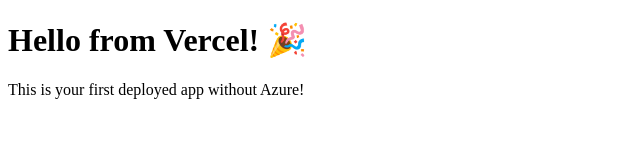
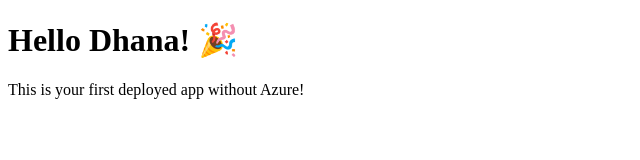
Before and after one commit to dhana0448/hello-azure, a plain HTML site: page index.html in a window 1280 px wide. Shown: the whole page, without its empty margins (0-640 px from the left). Drawn offline with Linux system fonts and the light colour scheme.

Commit message:
Update index.html

```diff
--- a/index.html
+++ b/index.html
@@ -7,7 +7,7 @@
     <title>Hello Azure</title>
   </head>
   <body>
-    <h1>Hello from Vercel! 🎉</h1>
+    <h1>Hello Dhana! 🎉</h1>
     <p>This is your first deployed app without Azure!</p>
   </body>
 </html>
```
